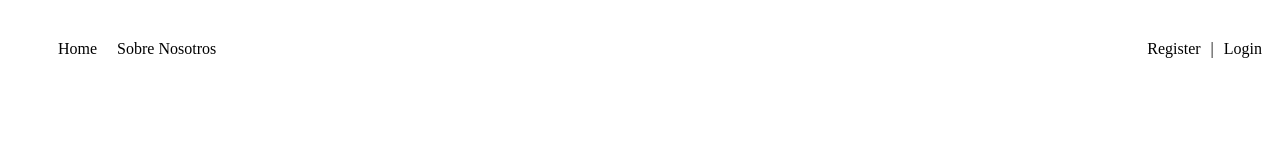
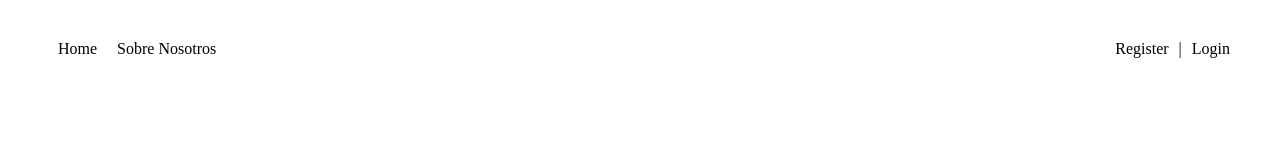
Before and after one commit to JJessa/Narratea, a Vue app: page / in a window 1280 px wide. Shown: the top 160 px of the page. Built offline with nearby package versions, Linux system fonts and the light colour scheme.

Commit message:
creada animación para el hover del menu

```diff
--- a/src/components/NavBar.vue
+++ b/src/components/NavBar.vue
@@ -43,13 +43,29 @@ li {
 }
 
 a {
-  text-decoration: none;
-  color: inherit;
+display: inline-block;
+position: relative;
+color: inherit;
+text-decoration: none;
+}
+a:after {
+content: "";
+display: block;
+margin: auto;
+height: 0.125rem;
+width: 0px;
+transition: all .5s;
+}
+
+a:hover:after {
+width: 100%;
+background: #D7BCE8;
 }
 
 .login_register {
   display: flex;
   justify-content: end;
+  margin-right: 2rem;
 
 }
 
```
